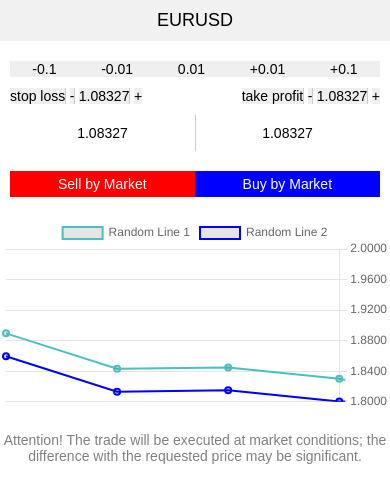
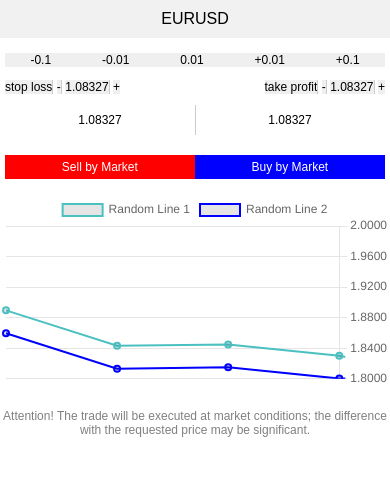
Before and after one commit to BevanMkhabele/Mt4-clone, a plain HTML site: page index.html in a window 390 px wide. Drawn offline with nearby package versions, Linux system fonts and the light colour scheme.

Commit message:
Update index.html

```diff
--- a/index.html
+++ b/index.html
@@ -119,6 +119,34 @@
       color:white;
       padding: 5px;
       margin: 0px;
+    }
+
+    /* Media Query for Responsive Design */
+    @media only screen and (max-width: 600px) {
+      #header {
+        font-size: 16px;
+      }
+
+      #container {
+        padding: 5px;
+      }
+
+      #lotsize button,
+      #risk button,
+      #takeprofit button,
+      #stoploss button,
+      #buttons-divs button {
+        font-size: 12px;
+      }
+
+      .price-box {
+        padding: 8px;
+        font-size: 12px;
+      }
+
+      #footer {
+        font-size: 12px;
+      }
     }
   </style>
 </head>
```
